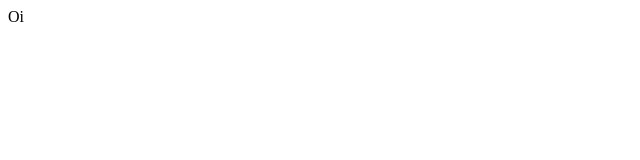
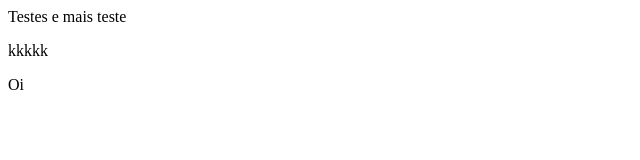
Before and after one commit to devmarinho/devmarinho.github.io, a plain HTML site: page index.html in a window 1280 px wide. Shown: the whole page, without its empty margins (0-640 px from the left). Drawn offline with Linux system fonts and the light colour scheme.

Commit message:
Update index.html

```diff
--- a/index.html
+++ b/index.html
@@ -6,6 +6,8 @@
     <title>devmarinho</title>
 </head>
 <body>
+    Testes e mais teste
+    <p> kkkkk </p>
     <div class="navbar">
         <div>Oi</div>
     </div>
```
